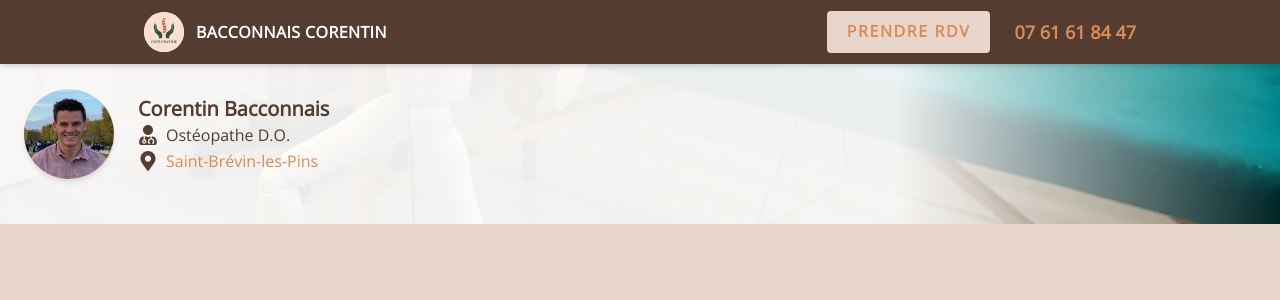
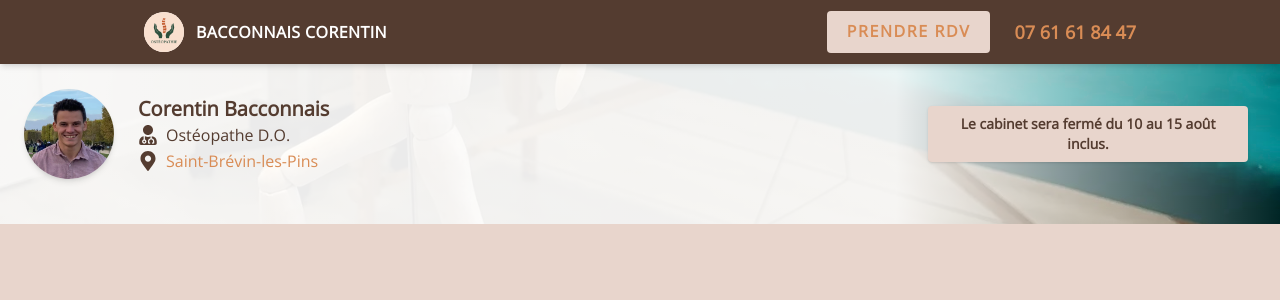
Before and after one commit to Kritune-Dev/mon-cabinet-osteo, a Next.js app: page / in a window 1280 px wide. Shown: the top 300 px of the page. Built offline with nearby package versions, Linux system fonts and the light colour scheme.

Commit message:
Add banner et config file

```diff
--- /dev/null
+++ b/src/components/Banner.tsx
@@ -0,0 +1,11 @@
+import bannerConfig from '../lib/banner.json'
+
+export default function Banner() {
+  if (!bannerConfig.show) return null
+
+  return (
+    <div className="fixed top-4 right-4 z-[100] bg-[#E8D5CC] text-[#543C30] px-4 py-2 rounded shadow-lg max-w-xs text-sm font-semibold">
+      {bannerConfig.message}
+    </div>
+  )
+}
--- a/src/components/HeaderMain.tsx
+++ b/src/components/HeaderMain.tsx
@@ -3,6 +3,7 @@
 import { useState } from 'react'
 import Link from 'next/link'
 import Image from 'next/image'
+import siteConfig from '../lib/siteConfig.json'
 
 export default function HeaderMain() {
   const [menuOpen, setMenuOpen] = useState(false)
@@ -25,14 +26,14 @@ export default function HeaderMain() {
             />
           </span>
           <span className="text-white font-semibold text-base leading-tight uppercase tracking-wide">
-            BACCONNAIS&nbsp;Corentin
+            {siteConfig.lastName}&nbsp;{siteConfig.firstName}
           </span>
         </Link>
 
         {/* Desktop */}
         <div className="hidden md:flex items-center space-x-6">
           <a
-            href="https://www.doctolib.fr/osteopathe/saint-nazaire/corentin-bacconnais/booking/motives?specialityId=10&telehealth=false&placeId=practice-598028"
+            href={siteConfig.doctolibUrl}
             target="_blank"
             rel="noopener noreferrer"
             className={`bg-[#E8D5CC] text-[#543C30] px-5 py-2 rounded hover:bg-[#d3c2b6] ${commonBtnClass}`}
@@ -40,10 +41,10 @@ export default function HeaderMain() {
             Prendre RDV
           </a>
           <a
-            href="tel:0761618447"
+            href={"tel:" + siteConfig.telephone}
             className="text-white text-[18px] font-semibold hover:text-[#E8D5CC]"
           >
-            07 61 61 84 47
+            {siteConfig.telephone}
           </a>
         </div>
 
--- a/src/components/HeaderSecondary.tsx
+++ b/src/components/HeaderSecondary.tsx
@@ -1,20 +1,19 @@
 import Image from 'next/image'
-import { FaUserMd, FaMapMarkerAlt } from 'react-icons/fa' // Exemple d'icônes
+import { FaUserMd, FaMapMarkerAlt } from 'react-icons/fa'
+import bannerConfig from '../lib/banner.json'
+import siteConfig from '../lib/siteConfig.json'
 
 export default function SecondaryHeader() {
   return (
     <section
-      id="header-secondary-section" // Section principale du header secondaire
+      id="header-secondary-section"
       className="relative w-full pt-16 pb-3 sm:pb-5 min-h-[110px] sm:min-h-[140px] overflow-hidden"
     >
       {/* Image de fond avec dégradé */}
-      <div
-        id="header-secondary-background" // Conteneur de l'image de fond et du dégradé
-        className="absolute inset-0 z-0"
-      >
+      <div id="header-secondary-background" className="absolute inset-0 z-0">
         <Image
           src="/images/photocab.jpg"
-          alt="Cabinet d'ostéopathie à Saint-Brévin-les-Pins"
+          alt={`Cabinet d'ostéopathie à ${siteConfig.location}`}
           fill
           className="object-cover w-full h-full"
           loading="eager"
@@ -31,19 +30,20 @@ export default function SecondaryHeader() {
         />
       </div>
 
-      {/* Contenu principal aligné à gauche, centré verticalement, largeur max */}
+      {/* Contenu principal aligné à gauche, bannière à droite, centrés verticalement */}
       <div
-        id="header-secondary-content" // Conteneur du contenu principal (photo, nom, profession, localisation)
-        className="relative z-10 w-full flex items-center min-h-[110px] sm:min-h-[140px]"
+        id="header-secondary-content"
+        className="relative z-10 w-full flex items-center justify-between min-h-[110px] sm:min-h-[140px]"
       >
+        {/* Profil à gauche */}
         <div
-          id="header-secondary-profile" // Bloc contenant la photo et les infos du profil
+          id="header-secondary-profile"
           className="flex items-center gap-3 sm:gap-6 pl-2 sm:pl-6 max-w-4xl w-auto"
         >
           <figure className="rounded-full overflow-hidden w-[60px] h-[60px] sm:w-[90px] sm:h-[90px] flex-shrink-0 shadow-md">
             <Image
               src="/images/profil.jpg"
-              alt="Ostéopathe Saint-Brévin-les-Pins"
+              alt={`${siteConfig.profession} ${siteConfig.location}`}
               width={90}
               height={90}
               className="object-cover"
@@ -53,24 +53,34 @@ export default function SecondaryHeader() {
             />
           </figure>
           <div className="text-[#543C30] text-sm sm:text-base">
-            <p className="text-base sm:text-xl font-semibold mb-0.5 leading-tight">Corentin Bacconnais</p>
+            <p className="text-base sm:text-xl font-semibold mb-0.5 leading-tight">
+              {siteConfig.firstName} {siteConfig.lastName}
+            </p>
             <p className="flex items-center gap-2 mb-0.5">
               <FaUserMd className="w-5 h-5" aria-hidden="true" />
-              Ostéopathe D.O.
+              {siteConfig.profession}
             </p>
             <p className="flex items-center gap-2">
               <FaMapMarkerAlt className="w-5 h-5" aria-hidden="true" />
               <a
-                href="https://www.google.com/maps/search/?api=1&query=Corentin+Bacconnais+Ostéopathe+Saint-Brévin-les-Pins"
+                href={siteConfig.mapsUrl}
                 target="_blank"
                 rel="noopener noreferrer"
                 className="hover:underline"
               >
-                Saint-Brévin-les-Pins
+                {siteConfig.location}
               </a>
             </p>
           </div>
         </div>
+        {/* Banner à droite, centrée verticalement */}
+        {bannerConfig.show && (
+          <div className="flex-shrink-0 mr-4 sm:mr-8">
+            <div className="bg-[#E8D5CC] text-[#543C30] px-4 py-2 rounded shadow max-w-xs text-sm font-semibold text-center">
+              {bannerConfig.message}
+            </div>
+          </div>
+        )}
       </div>
     </section>
   )
--- /dev/null
+++ b/src/lib/banner.json
@@ -0,0 +1,4 @@
+{
+  "show": true,
+  "message": "Le cabinet sera fermé du 10 au 15 août inclus."
+}
--- /dev/null
+++ b/src/lib/siteConfig.json
@@ -0,0 +1,10 @@
+{
+  "firstName": "Corentin",
+  "lastName": "Bacconnais",
+  "profession": "Ostéopathe D.O.",
+  "telephone": "07 61 61 84 47",
+  "email": "corentin@baccosteo.fr",
+  "location": "Saint-Brévin-les-Pins",
+  "doctolibUrl": "https://www.doctolib.fr/osteopathe/saint-nazaire/corentin-bacconnais/booking/motives?specialityId=10&telehealth=false&placeId=practice-598028",
+  "mapsUrl": "https://www.google.com/maps/search/?api=1&query=Corentin+Bacconnais+Ostéopathe+Saint-Brévin-les-Pins"
+}
```
